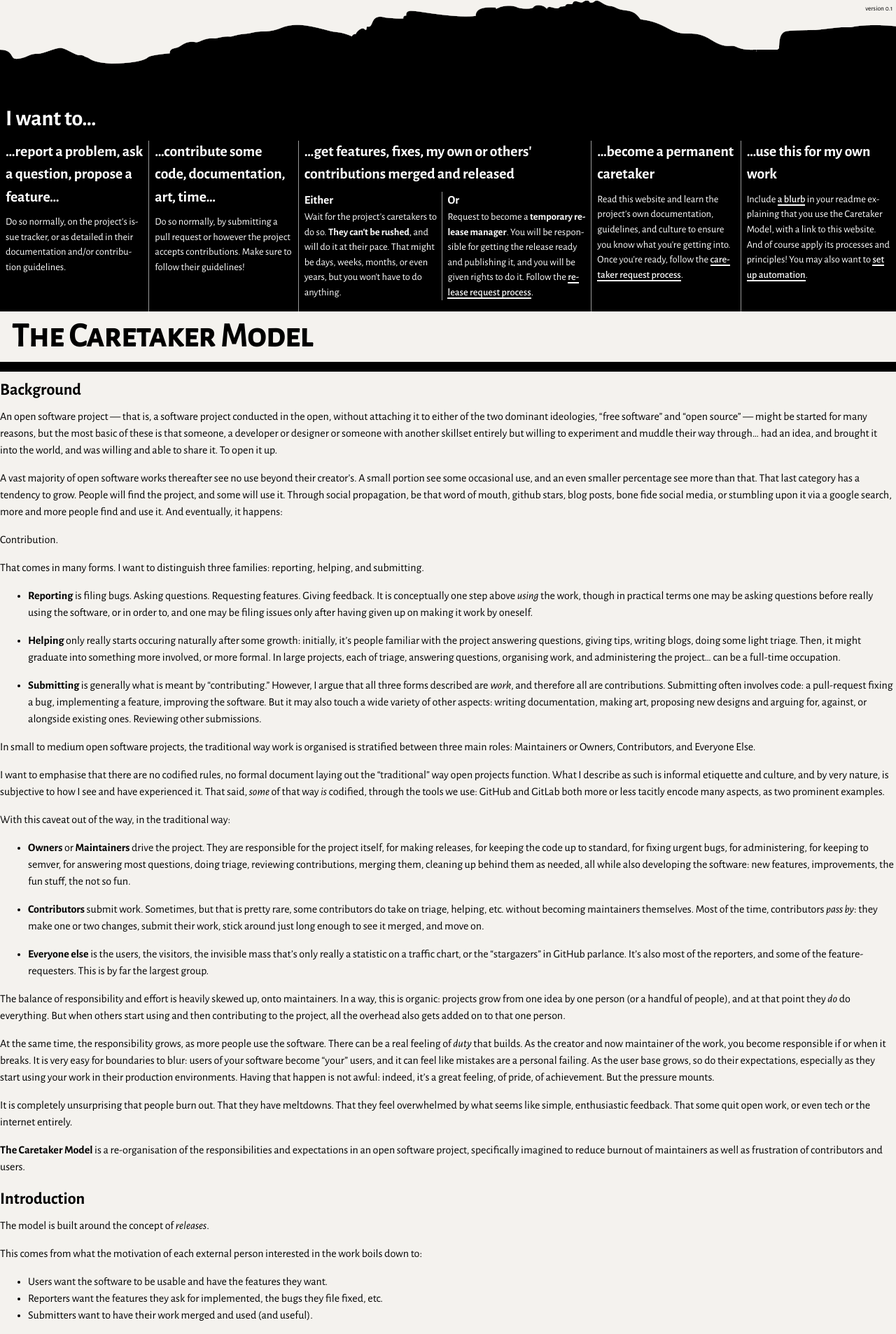
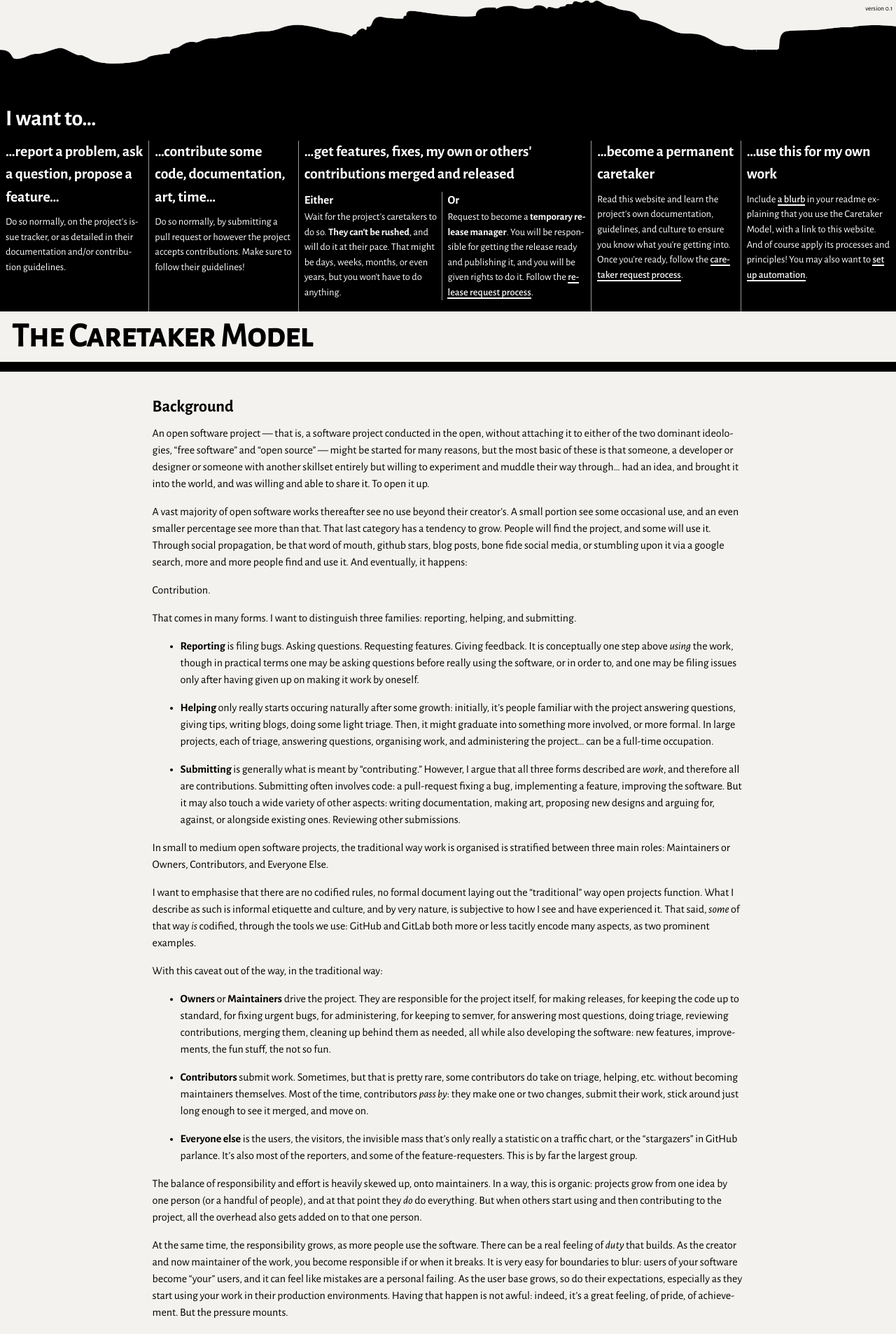
Before and after one commit to passcod/caretaker, a Jekyll site: the page built from index.markdown, in a window 1280 px wide. Shown: the top 1906 px of the page at 70% size. Built offline with Jekyll 4.4.1, drawn with Linux system fonts in a browser that asks for light colours; our own code applies the rules of GitHub Pages for plain Markdown files.

Commit message:
Add cairn hr and main body styling

```diff
--- a/_sass/style.scss
+++ b/_sass/style.scss
@@ -221,3 +221,17 @@
 #eltit {
 	color: white;
 }
+
+main {
+	max-width: 100ch;
+	margin: 2em auto;
+
+	p { hyphens: auto; }
+
+	hr {
+		border: none;
+		height: 3em;
+		background: url(/assets/img/cairn.png) center no-repeat;
+		background-size: auto 100%;
+	}
+}
```
Also changed, not shown: assets/img/cairn.png (added).
